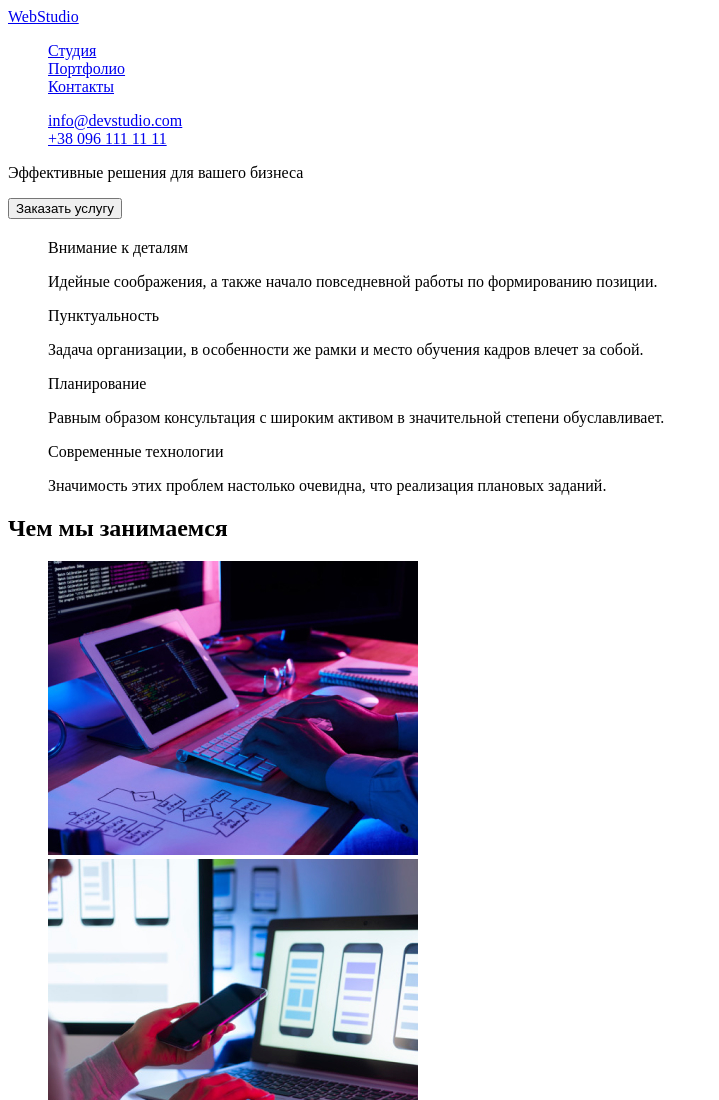
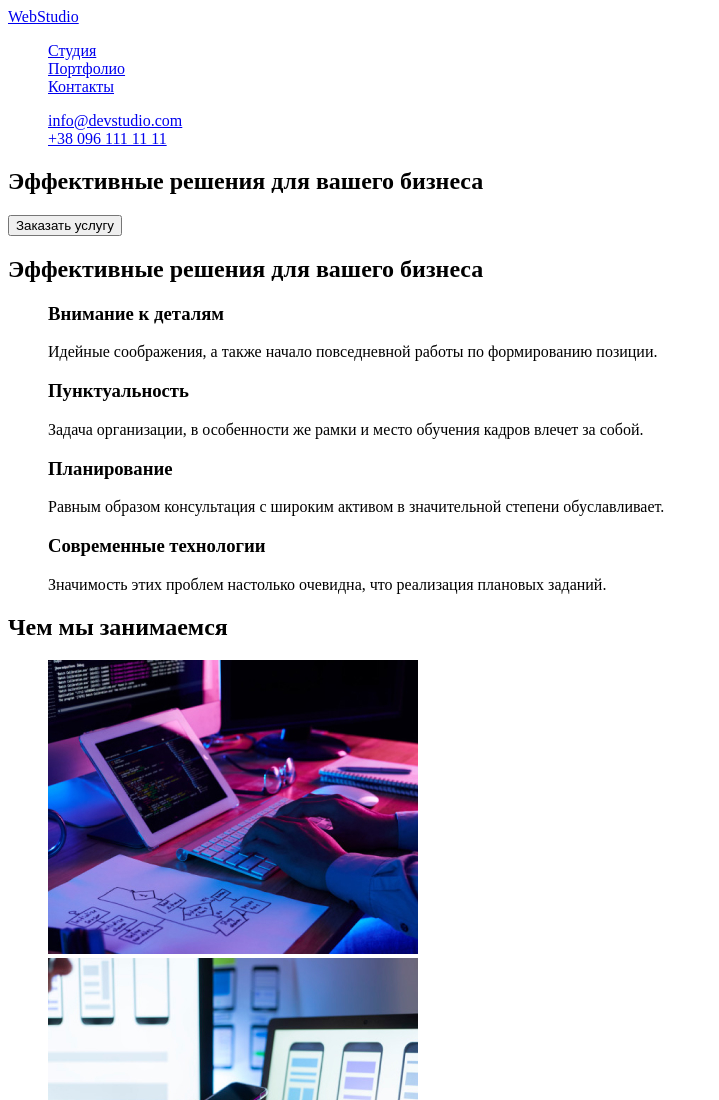
Before and after one commit to Denys7693/goit-markup-hw-01, a plain HTML site: page index.html in a window 1280 px wide. Shown: the top 1100 px of the page, without its empty margins (0-719 px from the left). Drawn offline with Linux system fonts and the light colour scheme.

Commit message:
исправляет ошибки: секция, h1-3, атрибут в картах

```diff
--- a/index.html
+++ b/index.html
@@ -26,27 +26,29 @@
     </header>
 
     <main>
+        <section>
+            <h1>Эффективные решения для вашего бизнеса</h1>
+            <button type="button">Заказать услугу</button>
+        </section>
 
-        <p>Эффективные решения для вашего бизнеса</p>
-        <button type="button">Заказать услугу</button>
 
         <section>
-            <h1 style="font-size: 2px; text-indent: -999px;">Эффективные решения для вашего бизнеса</h1>
+            <h2>Эффективные решения для вашего бизнеса</h2>
             <ul>
                 <li>
-                    <p>Внимание к деталям</p>
+                    <h3>Внимание к деталям</h3>
                     <p>Идейные соображения, а также начало повседневной работы по формированию позиции.</p>
                 </li>
                 <li>
-                    <p>Пунктуальность</p>
+                    <h3>Пунктуальность</h3>
                     <p>Задача организации, в особенности же рамки и место обучения кадров влечет за собой.</p>
                 </li>
                 <li>
-                    <p>Планирование</p>
+                    <h3>Планирование</h3>
                     <p>Равным образом консультация с широким активом в значительной степени обуславливает.</p>
                 </li>
                 <li>
-                    <p>Современные технологии</p>
+                    <h3>Современные технологии</h3>
                     <p>Значимость этих проблем настолько очевидна, что реализация плановых заданий.</p>
                 </li>
             </ul>
@@ -98,7 +100,7 @@
         <a href="index.html">WebStudio</a>
         <address>
             <ul>
-                <li><a href="https://goo.gl/maps/wR99okczSyNezgBh6">г. Киев, пр-т Леси Украинки, 26</a></li>
+                <li><a target="_blank" rel="noopener noreferrer" href="https://goo.gl/maps/wR99okczSyNezgBh6">г. Киев, пр-т Леси Украинки, 26</a></li>
                 <li><a href="mailto:info@devstudio.com">info@devstudio.com</a></li>
                 <li><a href="tel:+380961111111">+38 096 111 11 11</a></li>
             </ul>
```
